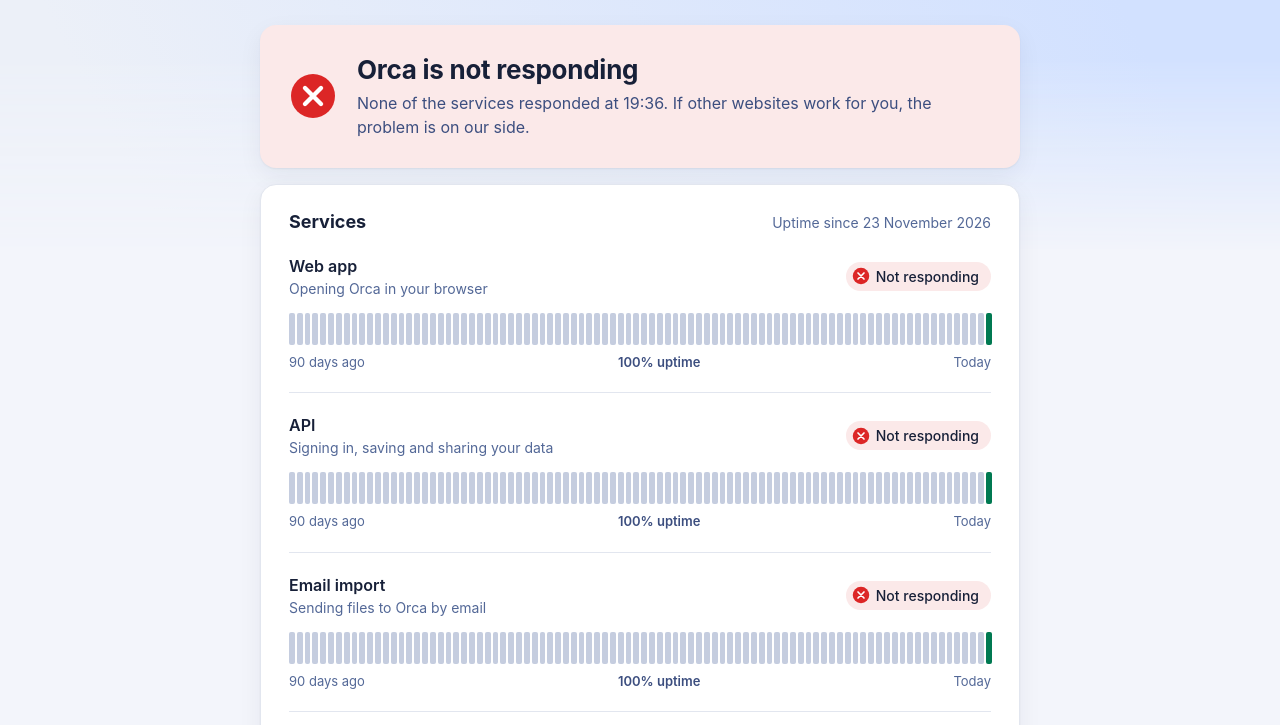
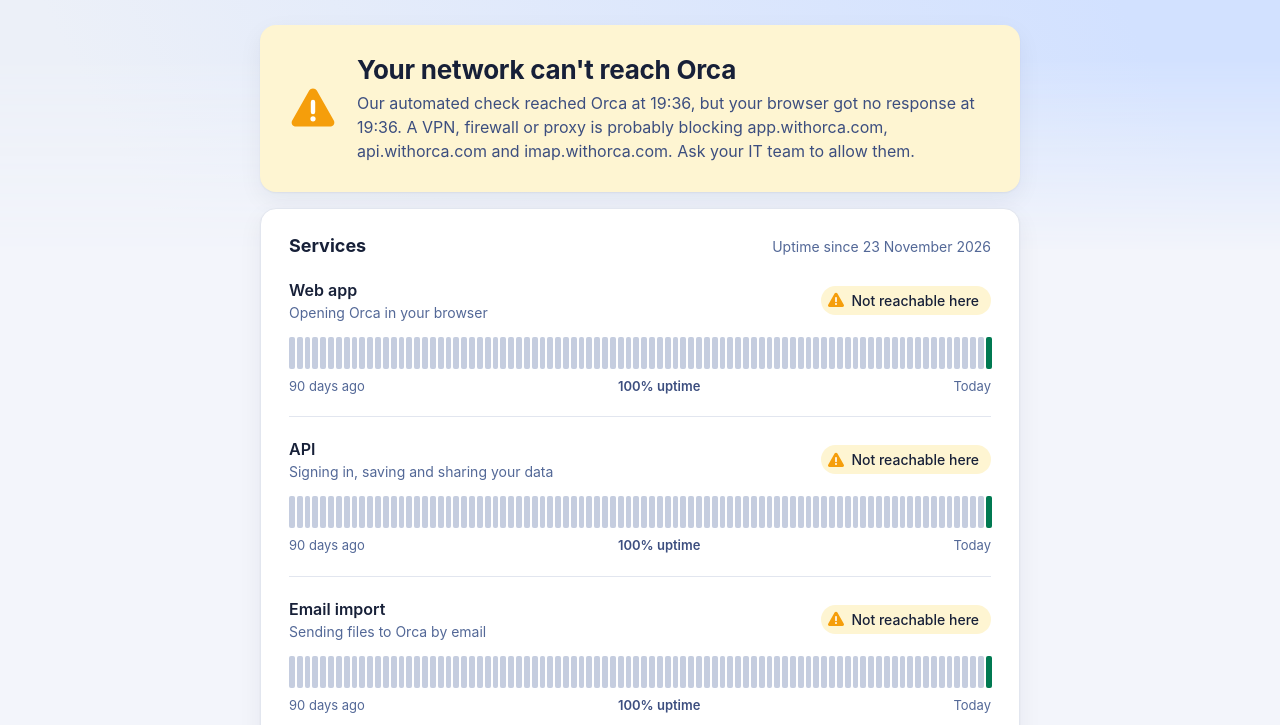
Before and after one commit to OrcaOcean/orca-status, a plain HTML site: page index.html in a window 1280 px wide. Shown: the part 68-793 px from the top of the page. Drawn offline with Linux system fonts and the light colour scheme; no server answers.

Commit message:
Record status check

```diff
--- a/data/history.json
+++ b/data/history.json
@@ -1,7 +1,8 @@
 {
-  "updatedAt": "2026-11-23T19:11:05.882Z",
+  "updatedAt": "2026-11-23T19:36:09.129Z",
+  "lastCheck": {"app":true,"api":true,"email":true},
   "days": {
-    "2026-11-23": {"app":[4,0],"api":[4,0],"email":[4,0]}
+    "2026-11-23": {"app":[5,0],"api":[5,0],"email":[5,0]}
   },
   "releases": [
     {"id":"0765b95a-646f-46fe-bb9f-88407dcaf8f4","commit":"b13191a0c334b62a554e65b06074c4a8508f845b","at":"2026-11-19T14:15:23.000Z"},
--- a/status.css
+++ b/status.css
@@ -337,6 +337,14 @@ h3 {
   color: var(--major);
 }
 
+.pill[data-state='blocked'] {
+  background: var(--minor-wash);
+}
+
+.pill[data-state='blocked'] .pill-icon {
+  color: var(--minor);
+}
+
 .uptime {
   display: flex;
   gap: 2px;
--- a/status.js
+++ b/status.js
@@ -2,6 +2,8 @@ import { HISTORY_DAYS, SERVICES, browserReleaseKey, dayStatus, lastDayKeys, prob
 
 const RECHECK_MS = 60_000
 const HISTORY_RELOAD_MS = 15 * 60_000
+// Scheduled checks run every 30 minutes and GitHub often starts them a few minutes late.
+const LAST_CHECK_MAX_AGE_MS = 60 * 60_000
 const SHOWN_EARLIER_RELEASES = 5
 const DAY_MS = 86_400_000
 
@@ -44,6 +46,7 @@ const shortUtcDate = new Intl.DateTimeFormat('en-GB', {
 })
 const clock = new Intl.DateTimeFormat('en-GB', { hour: '2-digit', minute: '2-digit' })
 const relativeTime = new Intl.RelativeTimeFormat('en', { numeric: 'auto' })
+const list = new Intl.ListFormat('en-GB', { type: 'conjunction' })
 
 const startOfDay = (date) => new Date(date.getFullYear(), date.getMonth(), date.getDate())
 
@@ -56,6 +59,7 @@ const SERVICE_STATES = {
   checking: { icon: 'checking', label: 'Checking' },
   ok: { icon: 'ok', label: 'Operational' },
   down: { icon: 'down', label: 'Not responding' },
+  blocked: { icon: 'warning', label: 'Not reachable here' },
   unknown: { icon: 'unknown', label: 'Unknown' },
 }
 
@@ -324,9 +328,29 @@ const check = async () => {
       return
     }
 
-    SERVICES.forEach((service, index) => setServiceState(service.id, results[index].ok ? 'ok' : 'down'))
+    if (failed.length > 0) {
+      await loadHistory()
+    }
+    const automatedCheckAt = new Date(history?.updatedAt)
+    const isLastCheckRecent = Date.now() - automatedCheckAt.getTime() < LAST_CHECK_MAX_AGE_MS
+    const blocked = failed.filter((service) => isLastCheckRecent && history.lastCheck?.[service.id] === true)
 
-    if (failed.length === 0) {
+    SERVICES.forEach((service, index) =>
+      setServiceState(service.id, results[index].ok ? 'ok' : blocked.includes(service) ? 'blocked' : 'down'),
+    )
+
+    if (failed.length > 0 && blocked.length === failed.length) {
+      const hosts = list.format(blocked.map((service) => new URL(service.urls.production).host))
+      const advice = `A VPN, firewall or proxy is probably blocking ${hosts}. Ask your IT team to allow ${blocked.length === 1 ? 'it' : 'them'}.`
+      setOverall(
+        'partial',
+        'warning',
+        blocked.length === SERVICES.length ? "Your network can't reach Orca" : "Your network can't reach part of Orca",
+        blocked.length === SERVICES.length
+          ? `Our automated check reached Orca at ${clock.format(automatedCheckAt)}, but your browser got no response at ${time}. ${advice}`
+          : `${list.format(blocked.map((service) => service.name))} worked in our automated check at ${clock.format(automatedCheckAt)}, but didn't respond to your browser at ${time}. ${advice}`,
+      )
+    } else if (failed.length === 0) {
       setOverall('ok', 'ok', 'All systems operational', `Checked from your browser at ${time}. Updates every minute.`)
     } else if (failed.length === SERVICES.length) {
       setOverall(
@@ -336,7 +360,7 @@ const check = async () => {
         `None of the services responded at ${time}. If other websites work for you, the problem is on our side.`,
       )
     } else {
-      const names = new Intl.ListFormat('en', { type: 'conjunction' }).format(failed.map((service) => service.name))
+      const names = list.format(failed.map((service) => service.name))
       setOverall(
         'partial',
         'warning',
```
